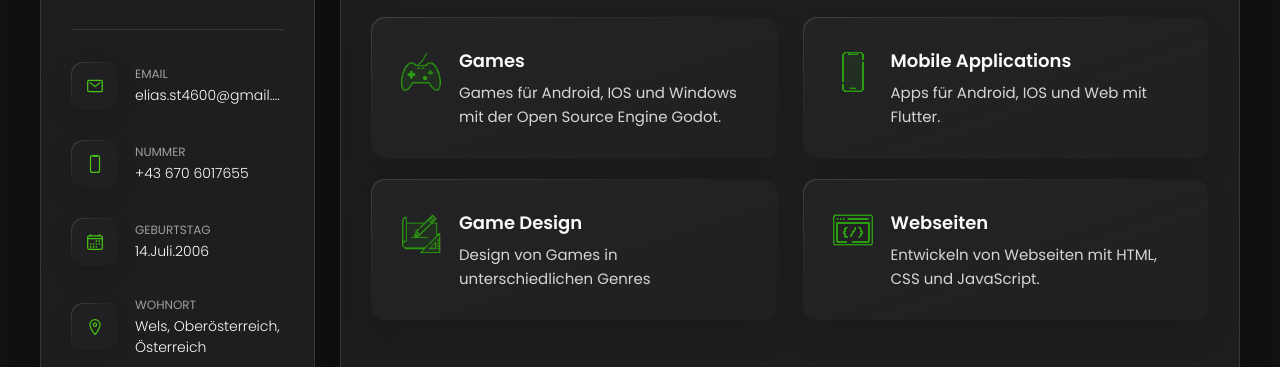
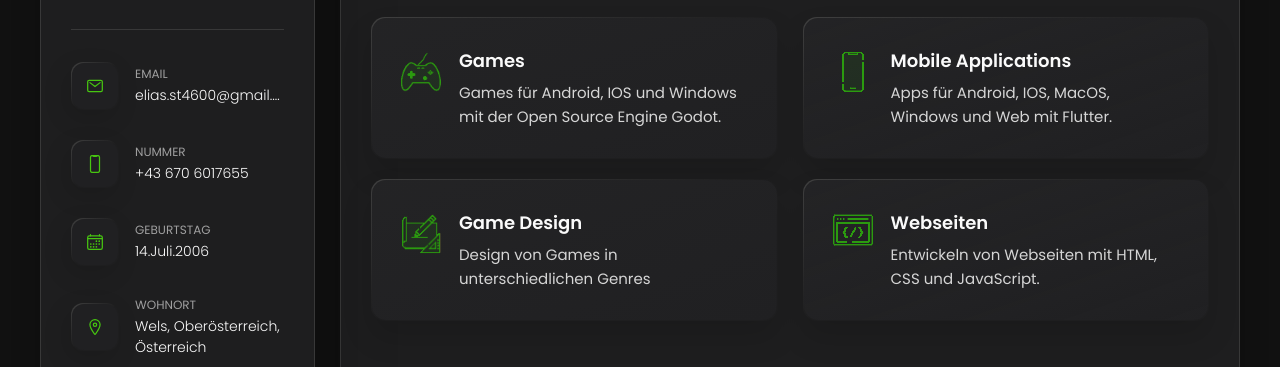
Before and after one commit to EliasSteininger/portfolio, a plain HTML site: page index.html in a window 1280 px wide. Shown: the part 344-711 px from the top of the page. Drawn offline with nearby package versions, Linux system fonts and the light colour scheme.

Commit message:
Better description

```diff
--- a/index.html
+++ b/index.html
@@ -242,7 +242,7 @@
                 <h4 class="h4 service-item-title">Mobile Applications</h4>
 
                 <p class="service-item-text">
-                  Apps für Android, IOS und Web mit Flutter.
+                  Apps für Android, IOS, MacOS, Windows und Web mit Flutter.
                 </p>
               </div>
 
```
